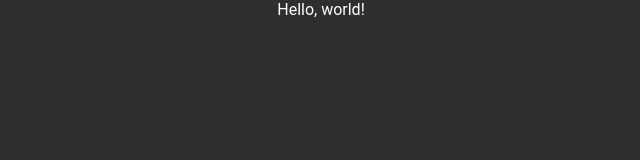
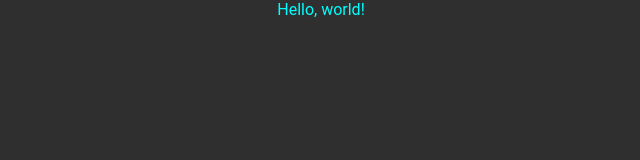
Before and after one commit to mari1647iv/music-player, a React (Create React App) app: page /player in a window 1280 px wide. Shown: the top 160 px of the page, without its empty margins (319-959 px from the left). Built offline with nearby package versions, Linux system fonts and the light colour scheme.

Commit message:
Set up the structure and add routing

```diff
--- a/package.json
+++ b/package.json
@@ -8,6 +8,7 @@
     "@testing-library/user-event": "^12.8.3",
     "react": "^17.0.2",
     "react-dom": "^17.0.2",
+    "react-router-dom": "^5.3.0",
     "react-scripts": "4.0.3",
     "web-vitals": "^1.1.2"
   },
--- a/src/App.css
+++ b/src/App.css
@@ -6,7 +6,6 @@
 }
 
 body {
-  text-align: center;
   background-color: #2f2f2f;
   color: white;
 }
--- a/src/App.js
+++ b/src/App.js
@@ -1,7 +1,25 @@
+import React from "react";
+import ReactDOM from "react-dom";
+import { BrowserRouter as Router, Route } from "react-router-dom";
 import "./App.css";
+import Main from "./routes/Main/Main";
+import Player from "./routes/Player/Player";
+import Events from "./routes/Events/Events";
 
 function App() {
-  return <div>Hello, world!</div>;
+    return (
+        <Router>
+            <Route exact path="/">
+                <Main />
+            </Route>
+            <Route path="/player">
+                <Player />
+            </Route>
+            <Route path="/events">
+                <Events />
+            </Route>
+        </Router>
+    );
 }
 
 export default App;
--- a/src/index.js
+++ b/src/index.js
@@ -1,11 +1,5 @@
 import React from "react";
 import ReactDOM from "react-dom";
 import App from "./App";
-import reportWebVitals from "./reportWebVitals";
 
 ReactDOM.render(<App />, document.getElementById("root"));
-
-// If you want to start measuring performance in your app, pass a function
-// to log results (for example: reportWebVitals(console.log))
-// or send to an analytics endpoint. Learn more: https://bit.ly/CRA-vitals
-reportWebVitals();
--- a/src/reportWebVitals.js
+++ /dev/null
@@ -1,13 +0,0 @@
-const reportWebVitals = onPerfEntry => {
-  if (onPerfEntry && onPerfEntry instanceof Function) {
-    import('web-vitals').then(({ getCLS, getFID, getFCP, getLCP, getTTFB }) => {
-      getCLS(onPerfEntry);
-      getFID(onPerfEntry);
-      getFCP(onPerfEntry);
-      getLCP(onPerfEntry);
-      getTTFB(onPerfEntry);
-    });
-  }
-};
-
-export default reportWebVitals;
--- /dev/null
+++ b/src/routes/Events/Events.css
@@ -0,0 +1,4 @@
+.events {
+  text-align: center;
+  color: white;
+}
--- /dev/null
+++ b/src/routes/Events/Events.js
@@ -0,0 +1,10 @@
+import React from "react";
+import "./Events.css";
+
+function Events() {
+    return (
+        <div className="events"> Hello, world! </div>
+    );
+}
+
+export default Events;
--- /dev/null
+++ b/src/routes/Main/Main.css
@@ -0,0 +1,4 @@
+.main {
+  text-align: center;
+  color: grey;
+}
--- /dev/null
+++ b/src/routes/Main/Main.js
@@ -0,0 +1,10 @@
+import React from "react";
+import "./Main.css";
+
+function Main() {
+    return (
+        <div className="main"> Hello, world! </div>
+    );
+}
+
+export default Main;
--- /dev/null
+++ b/src/routes/Player/Player.css
@@ -0,0 +1,4 @@
+.player {
+  text-align: center;
+  color: cyan;
+}
--- /dev/null
+++ b/src/routes/Player/Player.js
@@ -0,0 +1,10 @@
+import React from "react";
+import "./Player.css";
+
+function Player() {
+    return (
+        <div className="player"> Hello, world! </div>
+    );
+}
+
+export default Player;
```
Also changed, not shown: src/components/Button/Button.js (added), 2 other files (tests, documents, lock files or other folders).
